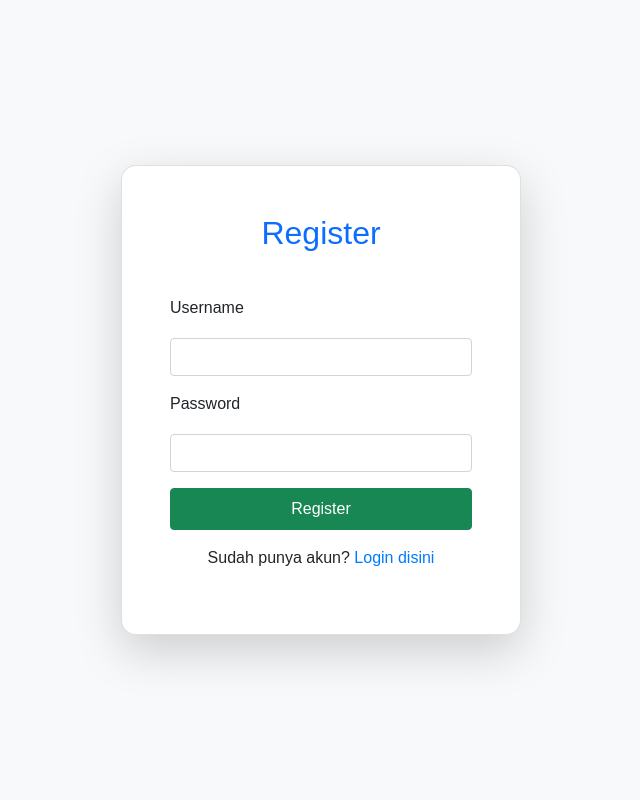
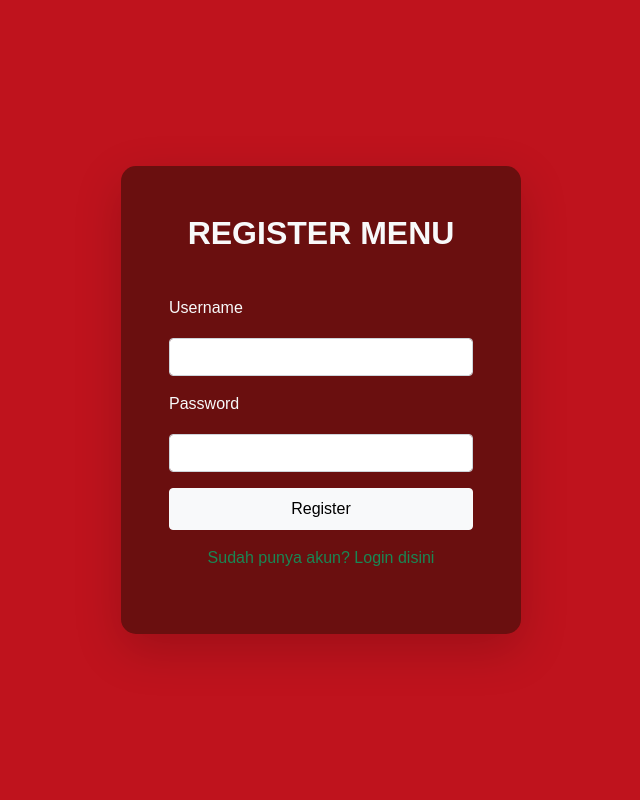
Before and after one commit to rizaledc/PASD-Kelompok-WeCan, a Flask app: page /register in a window 1280 px wide. Shown: the whole page, without its empty margins (319-959 px from the left). Run offline with Flask 3, Linux system fonts and the light colour scheme.

Commit message:
Mengedit dan menambahkan di HTML dan CSS

```diff
--- a/app/static/css/style.css
+++ b/app/static/css/style.css
@@ -1,23 +1,23 @@
 /* Global Styles */
 body {
     font-family: 'Arial', sans-serif;
-    background-color: #f8f9fa; /* Latar belakang abu-abu muda */
+    background-color: #BF131D; /* Merah utama */
     margin: 0;
     padding: 0;
 }
 
 /* Card Styles (Login and Register) */
 .card {
-    background-color: #ffffff; /* Warna latar belakang putih untuk card */
-    border-radius: 15px; /* Sudut card membulat */
-    box-shadow: 0 4px 8px rgba(0, 0, 0, 0.1); /* Bayangan untuk card */
+    background-color: #6A0F0F; /* Merah gelap untuk card */
+    border-radius: 15px; /* Membulatkan sudut */
+    box-shadow: 0 4px 8px rgba(0, 0, 0, 0.1); /* Bayangan pada card */
 }
 
 /* Heading Styles */
 h1 {
     font-size: 2rem;
-    color: #007bff; /* Warna biru untuk judul */
-    text-align: center;
+    color: #FFFFFF; /* Putih untuk judul */
+    font-weight: bold;
 }
 
 /* Input Fields */
@@ -31,7 +31,7 @@ input {
 }
 
 input:focus {
-    border-color: #007bff; /* Warna border saat fokus */
+    border-color: #FFC107; /* Warna kuning saat fokus */
     outline: none;
 }
 
@@ -43,19 +43,21 @@ button {
     border-radius: 5px;
     border: none;
     cursor: pointer;
+    background-color: #FFC107; /* Kuning untuk tombol */
+    color: black; /* Teks hitam */
 }
 
 button:hover {
-    background-color: #0069d9; /* Warna tombol saat hover */
+    background-color: #FF9800; /* Warna lebih gelap saat hover */
 }
 
 button:active {
-    background-color: #0056b3; /* Warna tombol saat diklik */
+    background-color: #FF5722; /* Warna lebih gelap saat klik */
 }
 
 /* Link Styling */
 a {
-    color: #007bff; /* Warna link biru */
+    color: #FFC107; /* Warna kuning untuk link */
     text-decoration: none;
 }
 
--- a/app/templates/register.html
+++ b/app/templates/register.html
@@ -7,26 +7,26 @@
     <link href="https://cdn.jsdelivr.net/npm/bootstrap@5.1.3/dist/css/bootstrap.min.css" rel="stylesheet">
     <link rel="stylesheet" href="{{ url_for('static', filename='css/style.css') }}">
 </head>
-<body class="bg-light">
+<body class="bg-main">
 
     <div class="container d-flex justify-content-center align-items-center min-vh-100">
-        <div class="card p-5 shadow-lg" style="width: 100%; max-width: 400px; border-radius: 15px;">
-            <h1 class="text-center mb-4 text-primary">Register</h1>
+        <div class="card p-5 shadow-lg border-0" style="width: 100%; max-width: 400px; border-radius: 15px;">
+            <h1 class="text-center mb-4 text-light">REGISTER MENU</h1>
             <form method="POST">
                 <div class="mb-3">
-                    <label for="username" class="form-label">Username</label>
+                    <label for="username" class="form-label text-light">Username</label>
                     <input type="text" id="username" name="username" class="form-control" required>
                 </div>
 
                 <div class="mb-3">
-                    <label for="password" class="form-label">Password</label>
+                    <label for="password" class="form-label text-light">Password</label>
                     <input type="password" id="password" name="password" class="form-control" required>
                 </div>
 
-                <button type="submit" class="btn btn-success w-100 py-2">Register</button>
+                <button type="submit" class="btn btn-light w-100 py-2">Register</button>
             </form>
 
-            <p class="mt-3 text-center">Sudah punya akun? <a href="{{ url_for('login') }}">Login disini</a></p>
+            <p class="mt-3 text-center text-success">Sudah punya akun? <a href="{{ url_for('login') }}" class="text-success">Login disini</a></p>
         </div>
     </div>
 
```
Also changed, not shown: app/templates/login.html (+7 -7 lines).
